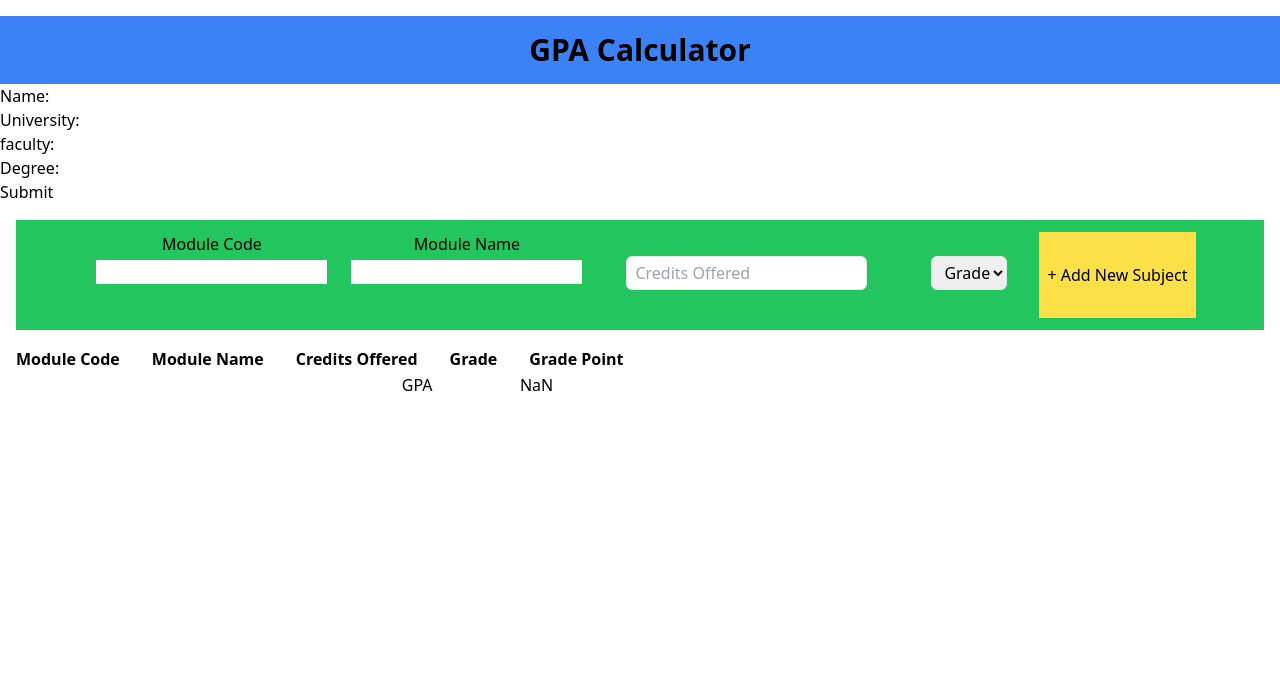
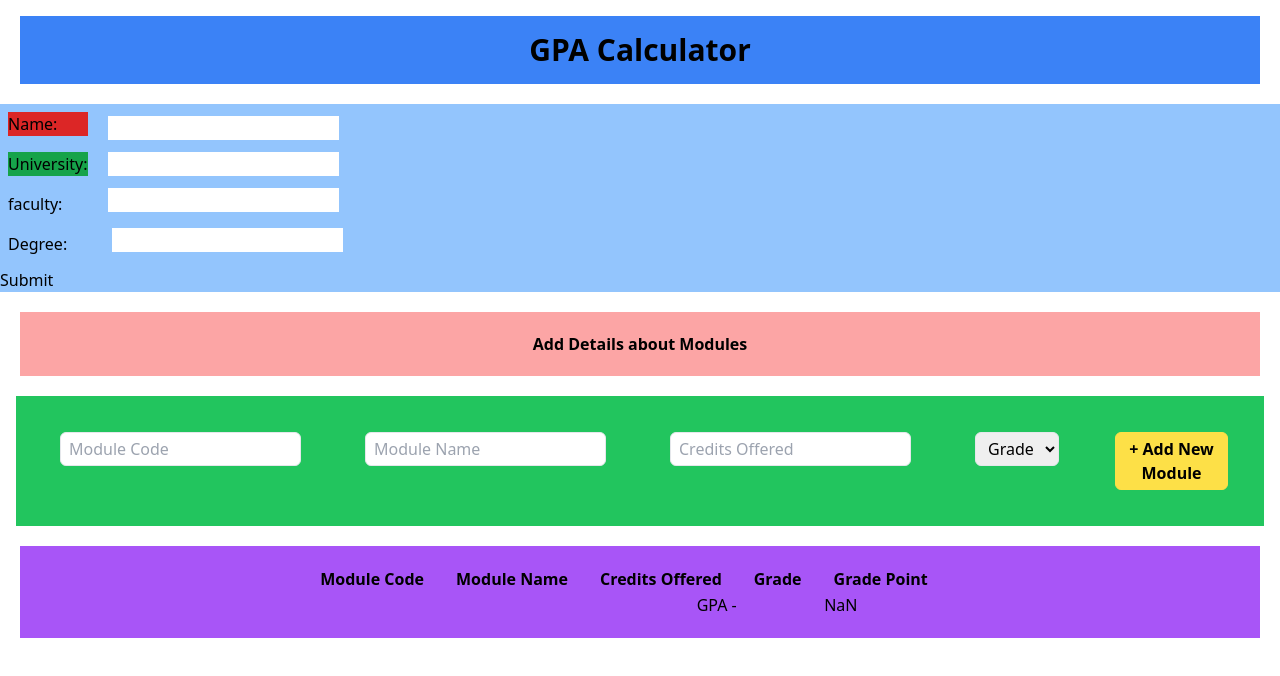
Before and after one commit to vishwajayawickrama/GPA-Calculator, a React (Create React App) app: page / in a window 1280 px wide. Shown: the top 676 px of the page. Built offline with nearby package versions, Linux system fonts and the light colour scheme.

Commit message:
More styling

```diff
--- a/src/App.js
+++ b/src/App.js
@@ -4,7 +4,7 @@ import BasicInformation from "./components/BasicInformation";
 function App() {
   return (
     <>
-      <div className="flex justify-center items-center mt-4 bg-blue-500 p-4">
+      <div className="flex justify-center items-center mt-4 bg-blue-500 p-4 m-5">
         <h1 className="text-3xl font-bold">GPA Calculator</h1>
       </div>
       <BasicInformation />
--- a/src/components/BasicInformation.js
+++ b/src/components/BasicInformation.js
@@ -33,9 +33,17 @@ function BasicInformation() {
   return (
     <>
       {!submitted && (
-        <form onSubmit={handleSubmit}>
+        <form onSubmit={handleSubmit} className="bg-blue-300">
+          <div className='flex'>
+            <div className='flex flex-col'>
+
+              <label htmlFor="name" className='m-2 bg-red-600'>Name: </label>
+              <label htmlFor="university" className='m-2 bg-green-600'>University: </label>
+              <label htmlFor="faculty" className='m-2'>faculty: </label>
+              <label htmlFor="degree" className='m-2'> Degree: </label>
+            </div>
             <div>
-            <label htmlFor="name">Name: </label>
+              <div className='m-3'>
                 <input
                   type="text"
                   id="name"
@@ -44,8 +52,8 @@ function BasicInformation() {
                   onChange={handleInputChange}
                 />
               </div>
-          <div>
-            <label htmlFor="university">University: </label>
+              <div className='m-3'>
+
                 <input
                   type="text"
                   id="university"
@@ -54,8 +62,8 @@ function BasicInformation() {
                   onChange={handleInputChange}
                 />
               </div>
-          <div>
-            <label htmlFor="faculty">faculty: </label>
+              <div className='m-3'>
+
                 <input
                   type="text"
                   id="faculty"
@@ -64,8 +72,7 @@ function BasicInformation() {
                   onChange={handleInputChange}
                 />
               </div>
-          <div>
-            <label htmlFor="degree">Degree: </label>
+              <div className='m-4'>
                 <input
                   type="text"
                   id="degree"
@@ -74,7 +81,9 @@ function BasicInformation() {
                   onChange={handleInputChange}
                 />
               </div>
-          <button type="submit">Submit</button>
+              </div>
+              </div>
+          <button type="submit" className=''>Submit</button>
         </form> )}
 
       {submitted && <ShowingBasicINformation name={formData.name} university={formData.university} faculty={formData.faculty} degree={formData.degree} />}
--- a/src/components/ShowingBasicInformation.js
+++ b/src/components/ShowingBasicInformation.js
@@ -1,8 +1,8 @@
-import React from 'react';
+import React from "react";
 export const ShowingBasicINformation = (props) => {
   return (
     <>
-            <div>
+      <div className="flex flex-col items-center bg-teal-500 m-5 p-4">
         <p>Name: {props.name}</p>
         <p>University: {props.university}</p>
         <p>Faculty: {props.faculty}</p>
@@ -10,4 +10,4 @@ export const ShowingBasicINformation = (props) => {
       </div>
     </>
   );
-}
+};
--- a/src/components/Subjects.js
+++ b/src/components/Subjects.js
@@ -68,32 +68,31 @@ export const Subjects = () => {
 
   return (
     <>
+      <div className="flex flex-col items-center p-5 font-bold bg-red-300 m-5">
+        <p>Add Details about Modules</p>
+      </div>
       <form
         onSubmit={handleSubmit}
         className="bg-green-500 m-4 p-3 flex justify-center"
       >
-        <div className="flex flex-col items-center">
-          <label for="modulecode" className="">
-            Module Code
-          </label>
+        <div className="flex flex-col items-center p-5">
           <input
             type="text"
             name="modulecode"
+            placeholder="Module Code"
             value={formData.modulecode}
             onChange={handleInputChange}
-            className="mt-1 mb-2 mr-3 ml-3"
+            className="mt-1 mb-2 mr-3 ml-3  border border-black-600 rounded-md pl-2 pt-1 pb-1 focus:border-gray-500 focus:outline-gray-300"
           ></input>
         </div>
-        <div className="flex flex-col items-center">
-          <label for="modulename" className="">
-            Module Name
-          </label>
+        <div className="flex flex-col items-center p-5">
           <input
             type="text"
             name="modulename"
+            placeholder="Module Name"
             value={formData.modulename}
             onChange={handleInputChange}
-            className="mt-1 mb-2 mr-3 ml-3"
+            className="mt-1 mb-2 mr-3 ml-3  border border-black-600 rounded-md pl-2 pt-1 pb-1 focus:border-gray-500 focus:outline-gray-300"
           ></input>{" "}
         </div>
         <div className="flex flex-col items-center p-5">
@@ -111,7 +110,7 @@ export const Subjects = () => {
             id="grade"
             name="grade"
             onChange={handleInputChange}
-            className="mt-1 mb-2 mr-3 ml-3  border border-black-600 rounded-md pl-2 pt-1 pb-1 focus:border-gray-500 focus:outline-gray-300"
+            className="mt-1 mb-2 mr-3 ml-3  border border-black-600 rounded-md pl-2 pr-2 pt-1 pb-1 focus:border-gray-500 focus:outline-gray-300"
           >
             <option value="" disabled selected>
               Grade
@@ -130,12 +129,18 @@ export const Subjects = () => {
           </select>
         </div>
         <br />
-        <button type="submit" className="bg-yellow-300 p-2">
-          + Add New Subject
+        <div className="flex flex-col items-center p-5">
+          <button
+            type="submit"
+            className="bg-yellow-300 pt-1 pb-1 pl-2 pr-2 m-1 border border-yellow-300 rounded-md font-bold"
+          >
+            + Add New Module
           </button>
+        </div>
       </form>
 
-      <table>
+      <table className="bg-purple-500 flex flex-col items-center p-5 m-5">
+        <div>
           <thead>
             <tr>
               <th className="pl-4 pr-4">Module Code</th>
@@ -172,13 +177,14 @@ export const Subjects = () => {
           <tfoot>
             <tr>
               <td colspan="3" className="text-right">
-              GPA
+                GPA -
               </td>
               <td colSpan="2" className="text-center">
                 {totalSum}
               </td>
             </tr>
           </tfoot>
+        </div>
       </table>
     </>
   );
```
Lines whose indentation alone changed are shown as unchanged.
